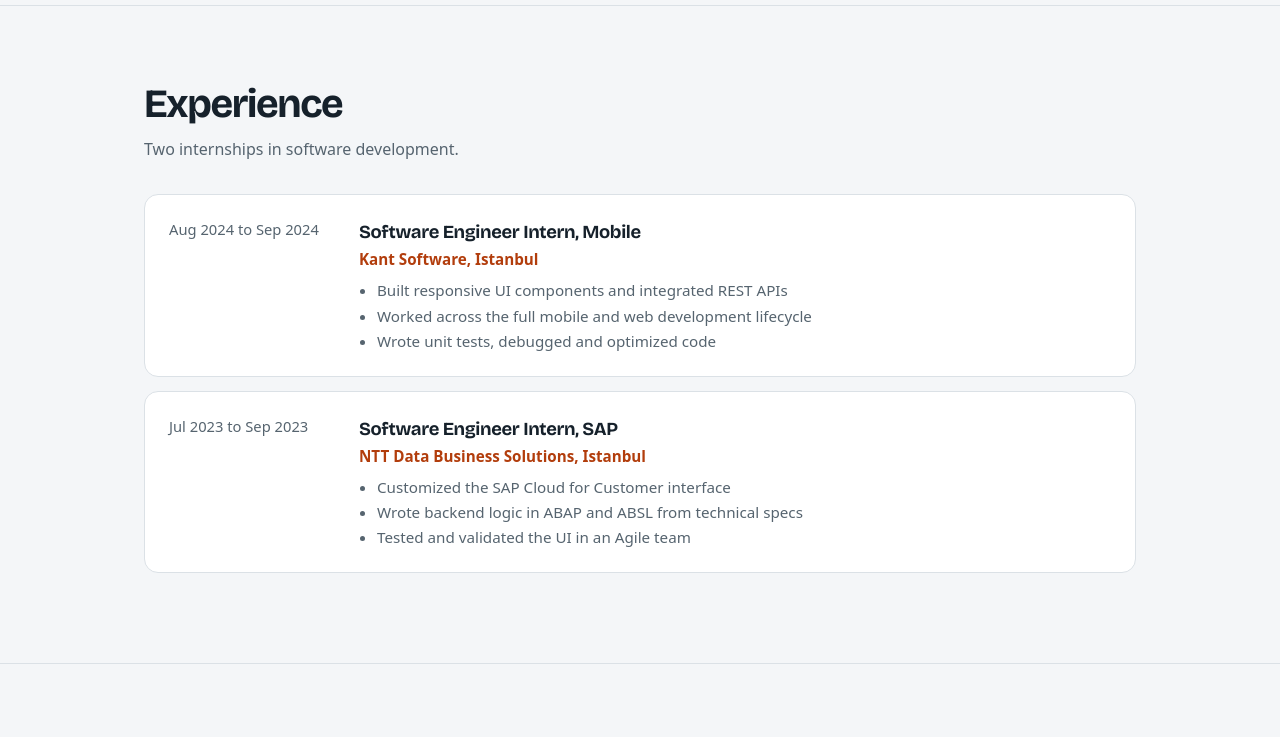
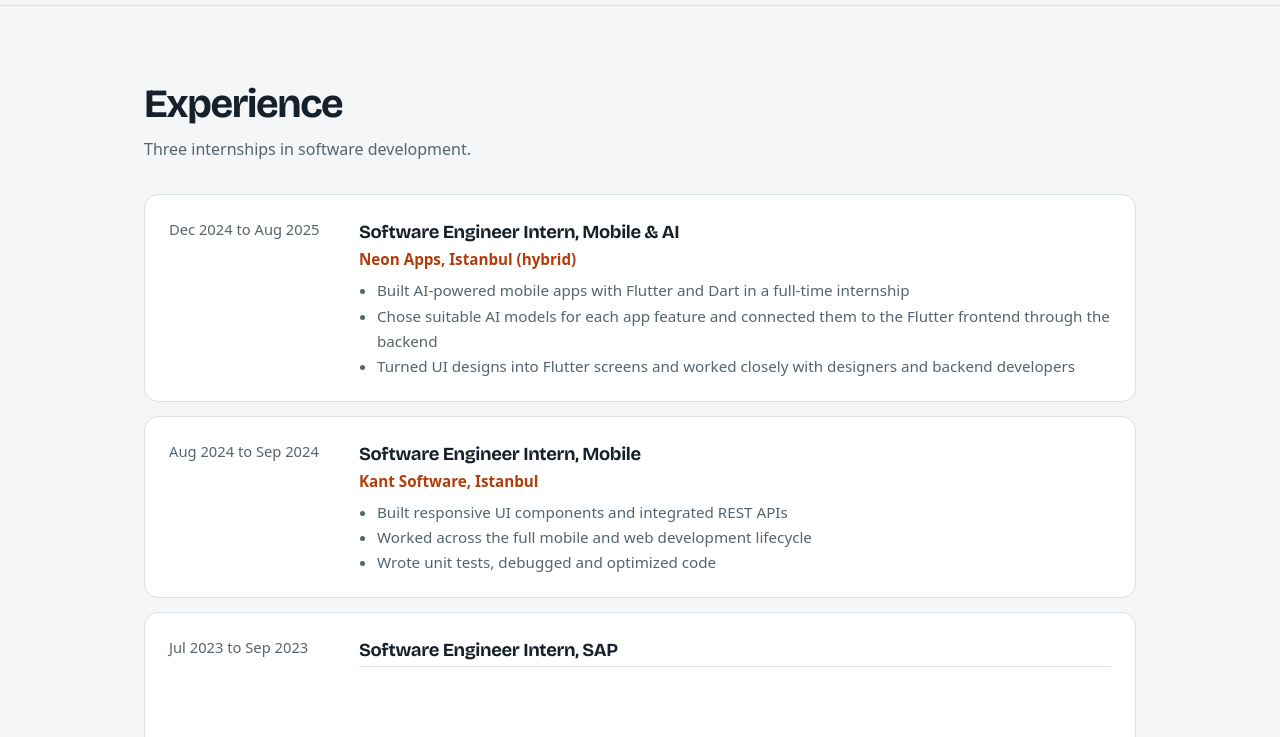
Before and after one commit to Batubttl/Batubttl.github.io, a plain HTML site: page index.html in a window 1280 px wide. Shown: the part 3000-3737 px from the top of the page. Drawn offline with nearby package versions, Linux system fonts and the light colour scheme.

Commit message:
Add Neon Apps internship

```diff
--- a/index.html
+++ b/index.html
@@ -597,7 +597,20 @@
   <section class="sec" id="experience">
     <div class="wrap">
       <h2>Experience</h2>
-      <p class="intro">Two internships in software development.</p>
+      <p class="intro">Three internships in software development.</p>
+      <div class="item">
+        <div class="when">Dec 2024 to Aug 2025</div>
+        <div>
+          <h3>Software Engineer Intern, Mobile &amp; AI</h3>
+          <p class="org">Neon Apps, Istanbul (hybrid)</p>
+          <ul>
+            <li>Built AI-powered mobile apps with Flutter and Dart in a full-time internship</li>
+            <li>Chose suitable AI models for each app feature and connected them to the Flutter frontend through the
+              backend</li>
+            <li>Turned UI designs into Flutter screens and worked closely with designers and backend developers</li>
+          </ul>
+        </div>
+      </div>
       <div class="item">
         <div class="when">Aug 2024 to Sep 2024</div>
         <div>
@@ -614,16 +627,6 @@
         <div class="when">Jul 2023 to Sep 2023</div>
         <div>
           <h3>Software Engineer Intern, SAP</h3>
-          <p class="org">NTT Data Business Solutions, Istanbul</p>
-          <ul>
-            <li>Customized the SAP Cloud for Customer interface</li>
-            <li>Wrote backend logic in ABAP and ABSL from technical specs</li>
-            <li>Tested and validated the UI in an Agile team</li>
-          </ul>
-        </div>
-      </div>
-    </div>
-  </section>
 
           <section class="sec" id="education">
             <div class="wrap">
@@ -634,7 +637,8 @@
                   <h3>M.Eng. AI for Smart Sensors and Actuators</h3>
                   <p class="org">Deggendorf Institute of Technology, Germany</p>
                   <ul>
-            <li>Machine learning, neural networks, embedded control, sensor technology, cloud computing and big data
+                    <li>Machine learning, neural networks, embedded control, sensor technology, cloud computing and big
+                      data
                     </li>
                   </ul>
                 </div>
@@ -664,8 +668,9 @@
                 <div class="card">
                   <h3>Machine Learning</h3>
                   <div class="chips"><span class="chip">Supervised learning</span><span class="chip">Model
-              evaluation</span><span class="chip">Feature selection</span><span class="chip">scikit-learn</span><span
-              class="chip">PyTorch (basics)</span><span class="chip">Signal processing</span></div>
+                      evaluation</span><span class="chip">Feature selection</span><span
+                      class="chip">scikit-learn</span><span class="chip">PyTorch (basics)</span><span
+                      class="chip">Signal processing</span></div>
                 </div>
                 <div class="card">
                   <h3>Tools</h3>
@@ -676,8 +681,8 @@
                 </div>
                 <div class="card">
                   <h3>Languages</h3>
-          <div class="chips"><span class="chip">Turkish, native</span><span class="chip">English, fluent</span><span
-              class="chip">German, elementary</span></div>
+                  <div class="chips"><span class="chip">Turkish, native</span><span class="chip">English,
+                      fluent</span><span class="chip">German, elementary</span></div>
                 </div>
               </div>
             </div>
@@ -687,11 +692,13 @@
             <div class="wrap">
               <div class="contact-box">
                 <h2>Contact</h2>
-        <p>I'm looking for a Werkstudent position in machine learning, sensor data or embedded AI. Send me a message and
+                <p>I'm looking for a Werkstudent position in machine learning, sensor data or embedded AI. Send me a
+                  message and
                   I'll reply soon.</p>
                 <div class="btns">
                   <a class="btn solid" href="mailto:batubattal@gmail.com">batubattal@gmail.com</a>
-          <a class="btn" href="https://www.linkedin.com/in/batu-battal/" target="_blank" rel="noopener">LinkedIn</a>
+                  <a class="btn" href="https://www.linkedin.com/in/batu-battal/" target="_blank"
+                    rel="noopener">LinkedIn</a>
                   <a class="btn" href="https://github.com/Batubttl" target="_blank" rel="noopener">GitHub</a>
                   <a class="btn" href="cv.pdf">CV as PDF</a>
                 </div>
```
Lines whose indentation alone changed are shown as unchanged.
